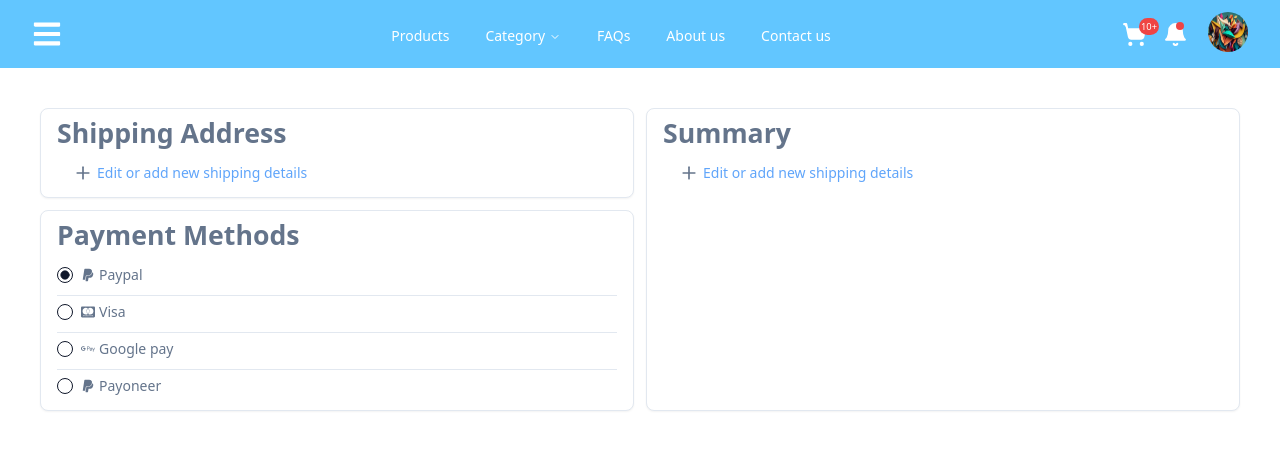
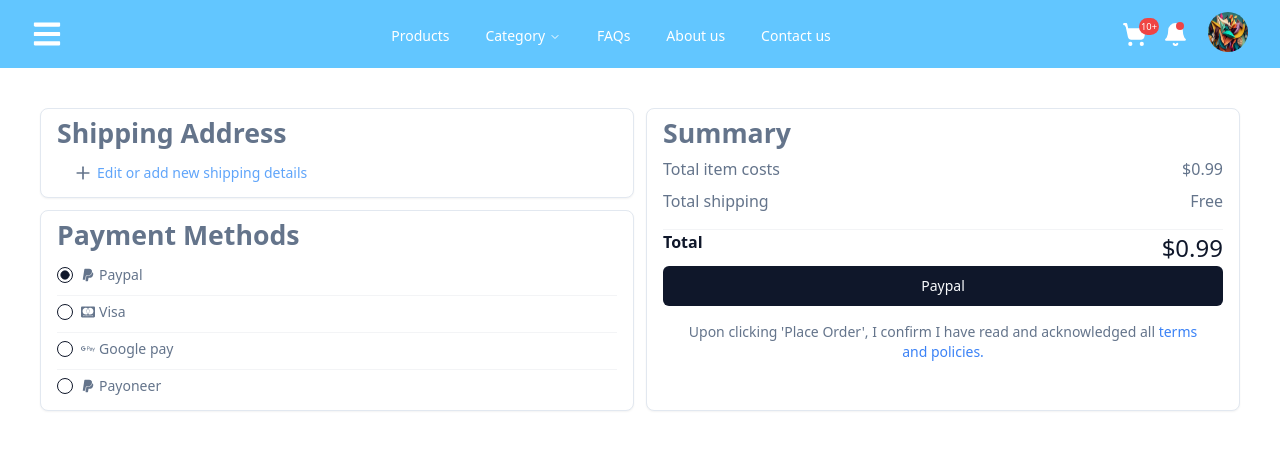
Before and after one commit to chriford-siame/ProdZM, a React (Create React App) app: page /product/cart in a window 1280 px wide. Shown: the top 450 px of the page. Built offline with nearby package versions, Linux system fonts and the light colour scheme.

Commit message:
Update cards

```diff
--- a/src/components/Product/Cart/Cart.tsx
+++ b/src/components/Product/Cart/Cart.tsx
@@ -26,15 +26,15 @@
               <p className='text-muted-foreground font-bold text-[20pt] pb-3'>Payment Methods</p>
               <div className='text-muted-foreground pb-3'>
                 <RadioGroup defaultValue="paypal">
-                  <div className="flex border-b pb-3 items-center space-x-2">
+                  <div className="flex border-b border-b-gray-100 pb-3 items-center space-x-2">
                     <RadioGroupItem value="paypal" id="paypal" />
                     <Label htmlFor="paypal" className='flex gap-1'> <FaPaypal /> Paypal</Label>
                   </div>
-                  <div className="flex border-b pb-3 items-center space-x-2">
+                  <div className="flex border-b border-b-gray-100 pb-3 items-center space-x-2">
                     <RadioGroupItem value="visaCard" id="visaCard" />
                     <Label htmlFor="visaCard" className='flex gap-1'><FaCcMastercard /> Visa</Label>
                   </div>
-                  <div className="flex border-b pb-3 items-center space-x-2">
+                  <div className="flex border-b border-b-gray-100 pb-3 items-center space-x-2">
                     <RadioGroupItem value="googlePay" id="googlePay" />
                     <Label htmlFor="googlePay" className='flex gap-1'><FaGooglePay /> Google pay</Label>
                   </div>
@@ -49,11 +49,27 @@
           <div className=''>
             <Card className='p-1 px-4 w-full h-full'>
               <p className='text-muted-foreground font-bold text-[20pt] text-start'>Summary</p>
-              <div className='pl-0 float-first'>
-                <ShippingDetailFormModal
-                  icon={<Plus size={20} className='text-muted-foreground' />}
-                  text='Edit or add new shipping details'
-                />
+              <div className='text-muted-foreground border-b border-b-gray-100 pb-3'>
+                <div className='flex justify-between py-1'>
+                  <div>Total item costs</div>
+                  <div>$0.99</div>
+                </div>
+                <div className='flex justify-between py-1'>
+                  <div>Total shipping</div>
+                  <div>Free</div>
+                </div>
+              </div>
+              <div>
+                <div className="flex justify-between">
+                  <div className=' font-semibold'>Total</div>
+                  <div className=' text-[18pt]'>$0.99</div>
+                </div>
+              </div>
+              <div className='text-sm text-muted-foreground'>
+                <Button className='w-full' variant={'default'}>Paypal</Button>
+                <p className='p-4 text-center'>
+                  Upon clicking 'Place Order', I confirm I have read and acknowledged all <a href="#" className=' text-blue-500'>terms and policies.</a>
+                </p>
               </div>
             </Card>
           </div>
```
